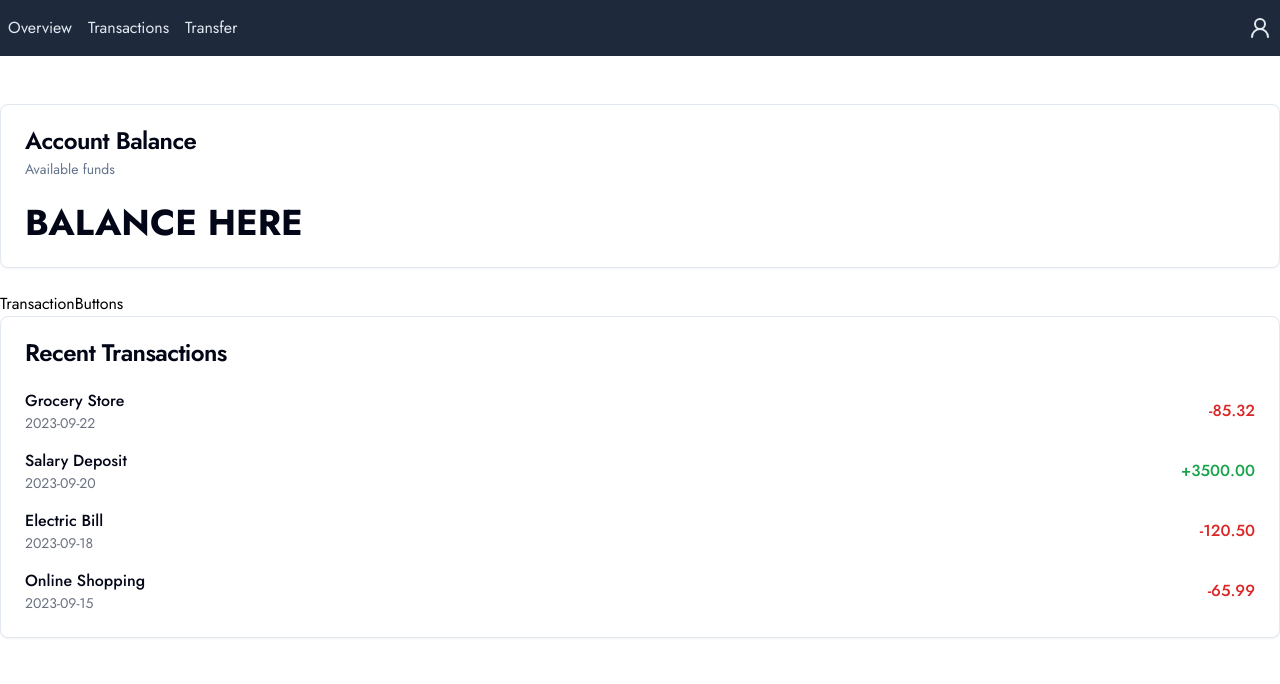
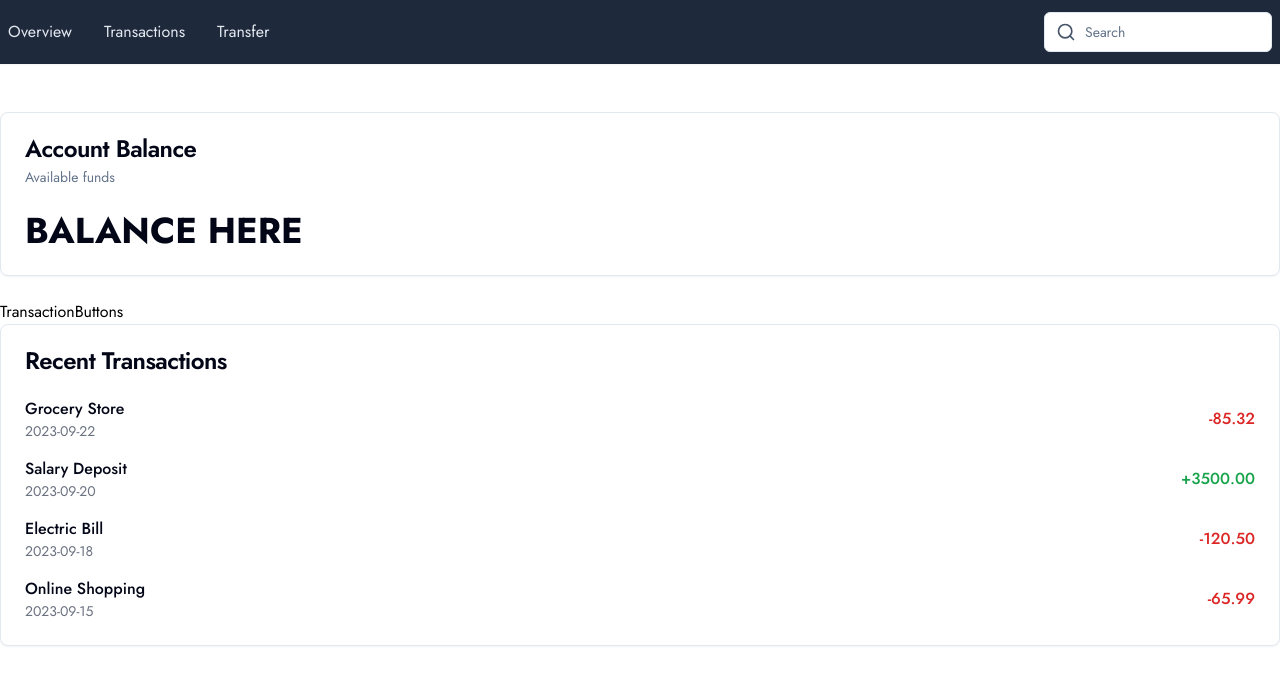
Before and after one commit to iamarale/finance-app, a React (Vite) app: page / in a window 1280 px wide. Shown: the top 684 px of the page. Built offline with nearby package versions, Linux system fonts and the light colour scheme.

Commit message:
style: responsive header with searched created

```diff
--- a/src/components/Header.tsx
+++ b/src/components/Header.tsx
@@ -1,26 +1,97 @@
+// imports
 import { Link } from "@tanstack/react-router";
-import { User2 } from "lucide-react";
+import { Search, Menu, X } from "lucide-react";
+import { Input } from "@/components/ui/input";
+import { Button } from "@/components/ui/button";
+import { useState } from "react";
+// header
+export default function Header() {
+  const [isMobileMenuOpen, setIsMobileMenuOpen] = useState<boolean>(false);
 
-export default function Header() {
+  const navItems = [
+    { name: "Overview", href: "/" },
+    { name: "Transactions", href: "/transactions" },
+    { name: "Transfer", href: "/transfer" },
+  ];
+
   return (
-    <header className="py-4 px-2 bg-slate-800 text-slate-200">
-      <div className="container mx-auto flex justify-between">
-        <nav className="flex gap-4">
-          <Link className="hover:text-slate-400 duration-150" to="/">
-            Overview
-          </Link>
-          <Link
-            className="hover:text-slate-400 duration-150"
-            to="/transactions"
-          >
-            Transactions
-          </Link>
-          <Link className="hover:text-slate-400 duration-150" to="/transfer">
-            Transfer
-          </Link>
-        </nav>
-        <User2 />
+    <nav className="bg-slate-800 shadow-sm sm:px-2">
+      <div className="container mx-auto ">
+        <div className="flex justify-between h-16">
+          <div className="flex">
+            <div className="hidden  sm:flex sm:space-x-8">
+              {navItems.map((item) => (
+                <Link
+                  key={item.name}
+                  to={item.href}
+                  className={`flex items-center duration-75 text-slate-200 hover:text-slate-500`}
+                >
+                  {item.name}
+                </Link>
+              ))}
+            </div>
+          </div>
+          <div className="hidden sm:ml-6 sm:flex sm:items-center">
+            <div className="relative">
+              <div className="absolute inset-y-0 left-0 pl-3 flex items-center pointer-events-none">
+                <Search className="h-5 w-5 text-slate-600" aria-hidden="true" />
+              </div>
+              <Input
+                type="text"
+                placeholder="Search"
+                className="block w-full pl-10 sm:text-sm rounded-md"
+              />
+            </div>
+          </div>
+          <div className="-mr-2 flex items-center sm:hidden">
+            <Button
+              variant="ghost"
+              onClick={() => setIsMobileMenuOpen(!isMobileMenuOpen)}
+              className="inline-flex items-center justify-center p-2 rounded-md text-slate-400 hover:text-gray-500 hover:bg-gray-100 focus:outline-none focus:ring-2 focus:ring-inset focus:ring-primary"
+            >
+              <span className="sr-only">Open main menu</span>
+              {isMobileMenuOpen ? (
+                <X className="block h-6 w-6" aria-hidden="true" />
+              ) : (
+                <Menu className="block h-6 w-6" aria-hidden="true" />
+              )}
+            </Button>
+          </div>
+        </div>
       </div>
-    </header>
+
+      {isMobileMenuOpen && (
+        <div className="sm:hidden">
+          <div className="pt-2 pb-3 space-y-1">
+            {navItems.map((item) => (
+              <Link
+                key={item.name}
+                to={item.href}
+                className={`block pl-3 pr-4 py-2 text-base font-medium `}
+              >
+                {item.name}
+              </Link>
+            ))}
+          </div>
+          <div className="pt-4 pb-3 border-t border-slate-500">
+            <div className="mt-3 px-2">
+              <div className="relative">
+                <div className="absolute inset-y-0 left-0 pl-3 flex items-center pointer-events-none">
+                  <Search
+                    className="h-5 w-5 text-slate-600"
+                    aria-hidden="true"
+                  />
+                </div>
+                <Input
+                  type="text"
+                  placeholder="Search"
+                  className="block w-full pl-10 sm:text-sm rounded-md"
+                />
+              </div>
+            </div>
+          </div>
+        </div>
+      )}
+    </nav>
   );
 }
```
